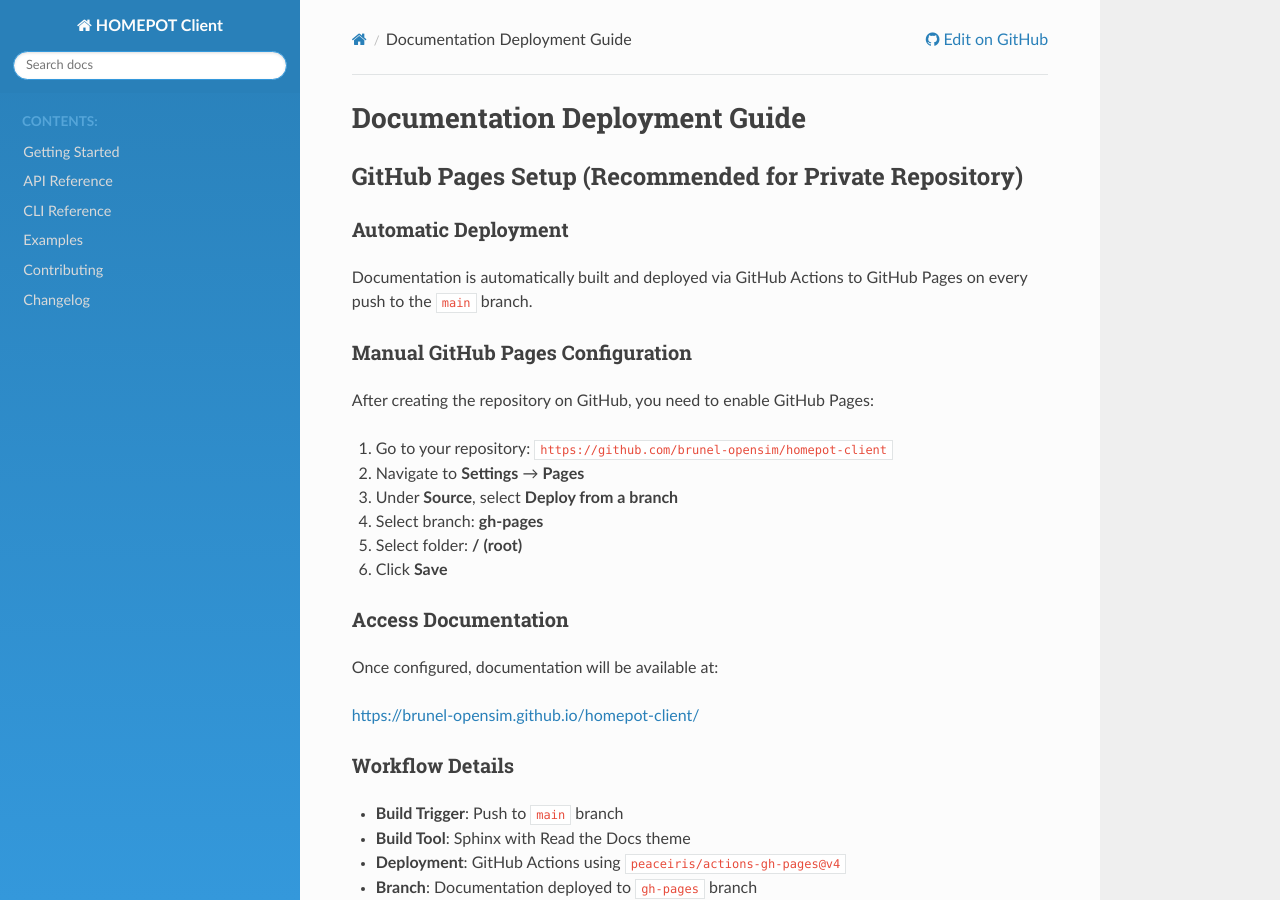
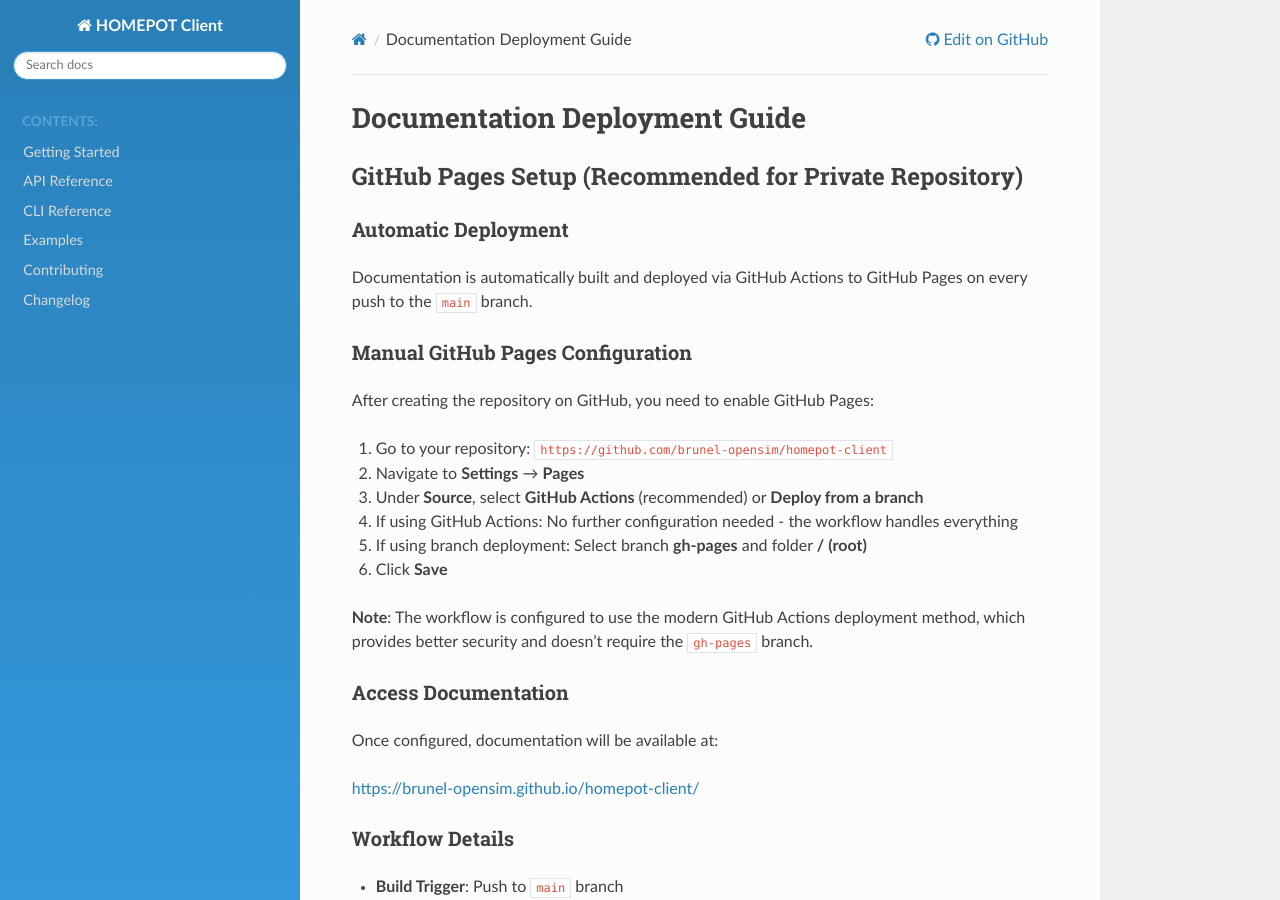
Before and after one commit to brunel-opensim/homepot-client, a Sphinx documentation site: the page built from docs/DEPLOYMENT.md, in a window 1280 px wide and 900 px high. Built offline with Sphinx 7.4.7 and the Read the Docs theme 3.1.0, drawn with Linux system fonts in a browser that asks for light colours.

Commit message:
fix: resolve GitHub Pages deployment permissions issue

```diff
--- a/docs/DEPLOYMENT.md
+++ b/docs/DEPLOYMENT.md
@@ -12,10 +12,12 @@
 
 1. Go to your repository: `https://github.com/brunel-opensim/homepot-client`
 2. Navigate to **Settings** → **Pages**
-3. Under **Source**, select **Deploy from a branch**
-4. Select branch: **gh-pages**
-5. Select folder: **/ (root)**
+3. Under **Source**, select **GitHub Actions** (recommended) or **Deploy from a branch**
+4. If using GitHub Actions: No further configuration needed - the workflow handles everything
+5. If using branch deployment: Select branch **gh-pages** and folder **/ (root)**
 6. Click **Save**
+
+**Note**: The workflow is configured to use the modern GitHub Actions deployment method, which provides better security and doesn't require the `gh-pages` branch.
 
 ### Access Documentation
 
```
Also changed, not shown: 1 other file.
